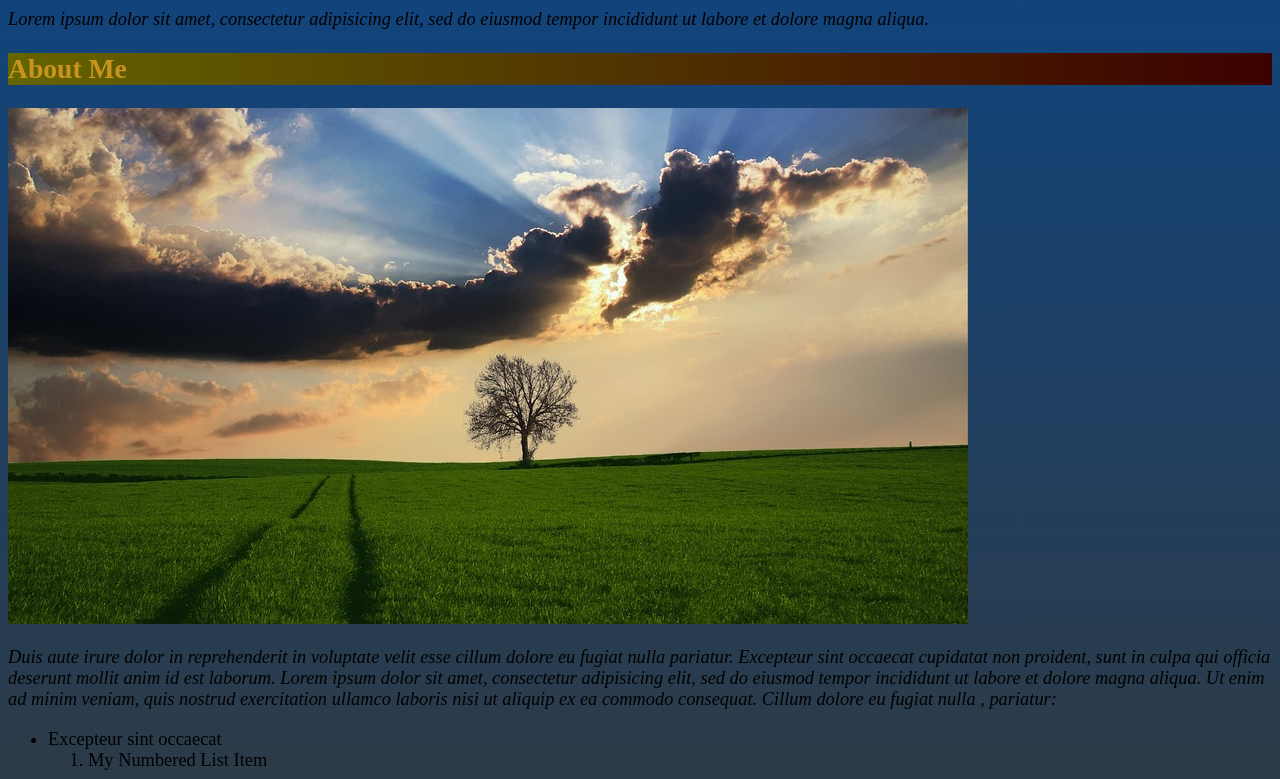
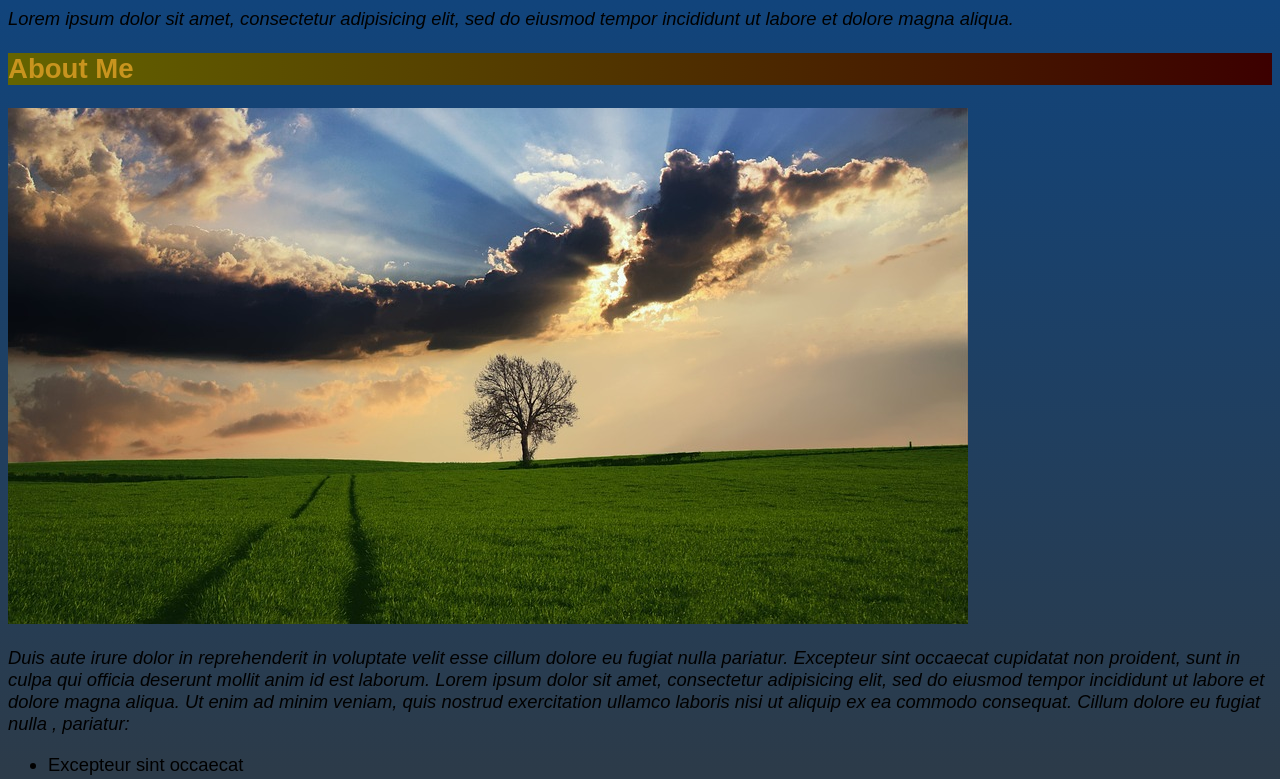
Before and after one commit to LennyRemache/learn-css, a plain HTML site: page html/practice.html in a window 1280 px wide. Shown: the part 83-862 px from the top of the page. Drawn offline with Linux system fonts and the light colour scheme.

Commit message:
Font Families

```diff
--- a/css/main.css
+++ b/css/main.css
@@ -6,6 +6,7 @@ body {
     text-align: justify; */
 
     font-size: 1.15em;
+    font-family: "Arial", sans-serif;
 }
 
 #title {
```
Also changed, not shown: html/practice.html (+1 -1 lines).
